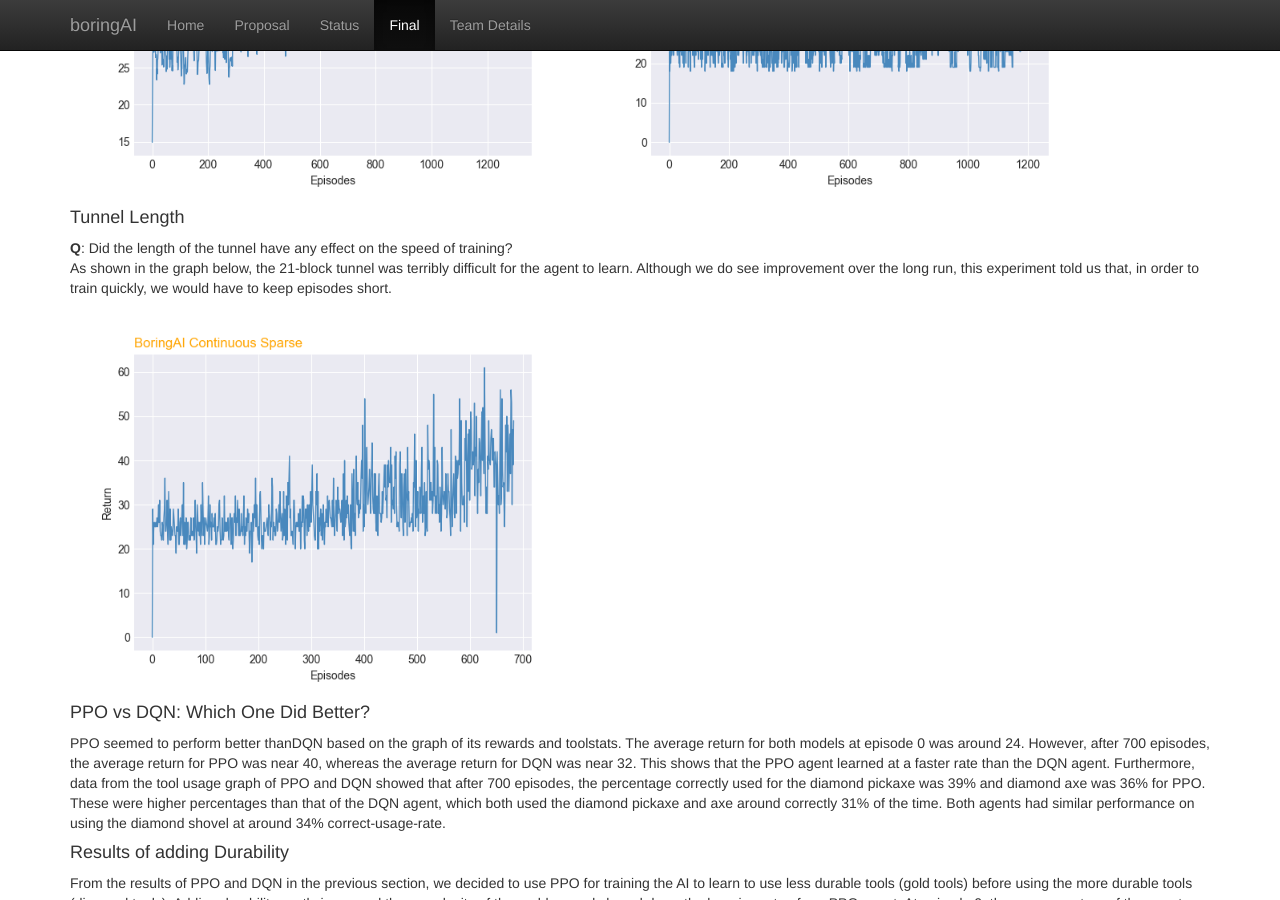
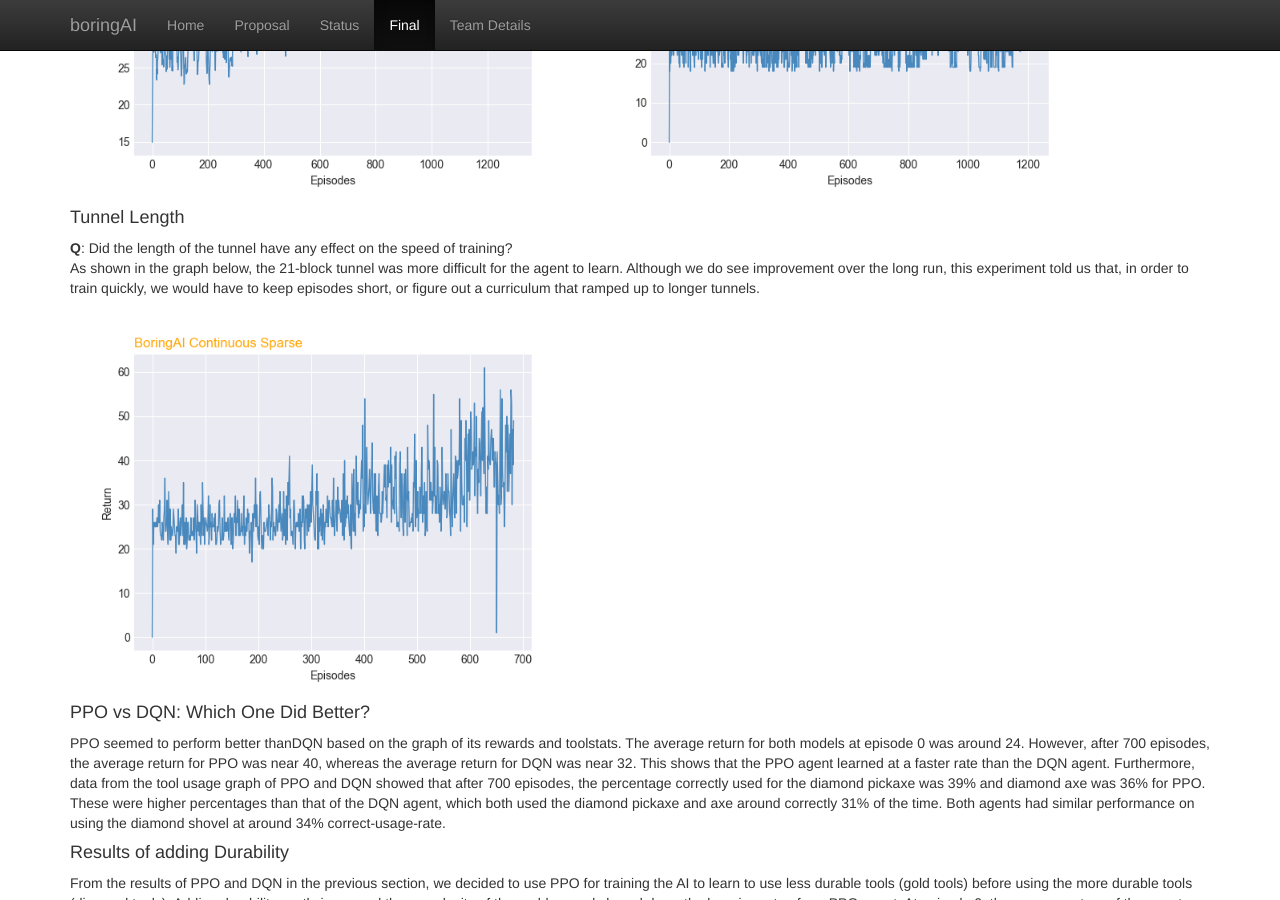
Before and after one commit to Modjular/boringAI, a Jekyll site: the page built from docs/final.md, in a window 1280 px wide and 900 px high, scrolled down 4581 px. Built offline with Jekyll 4.4.1, drawn with Linux system fonts in a browser that asks for light colours.

Commit message:
Update final.md

```diff
--- a/docs/final.md
+++ b/docs/final.md
@@ -124,7 +124,7 @@ Using this, we can change the number of blocks or the initial reward while still
 
 #### Tunnel Length
 **Q**: Did the length of the tunnel have any effect on the speed of training?
-As shown in the graph below, the 21-block tunnel was terribly difficult for the agent to learn. Although we do see improvement over the long run, this experiment told us that, in order to train quickly, we would have to keep episodes short.
+As shown in the graph below, the 21-block tunnel was more difficult for the agent to learn. Although we do see improvement over the long run, this experiment told us that, in order to train quickly, we would have to keep episodes short, or figure out a curriculum that ramped up to longer tunnels.
 
 <img src="assets/returns_PP0_21.png" width="45%">
 
```
